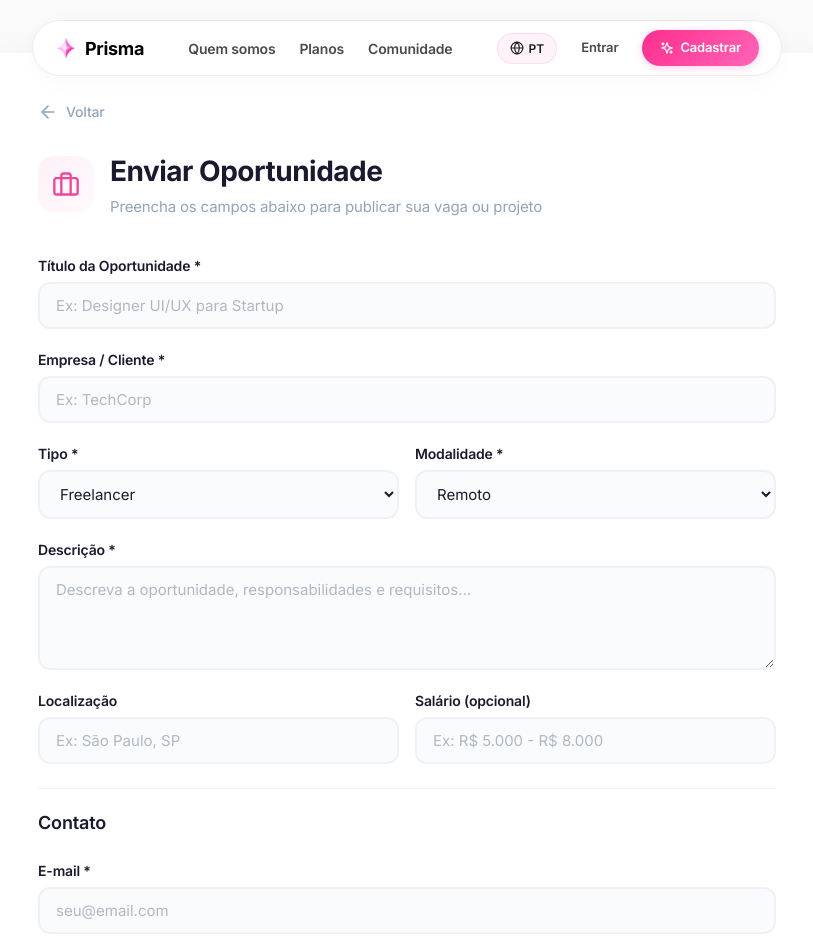
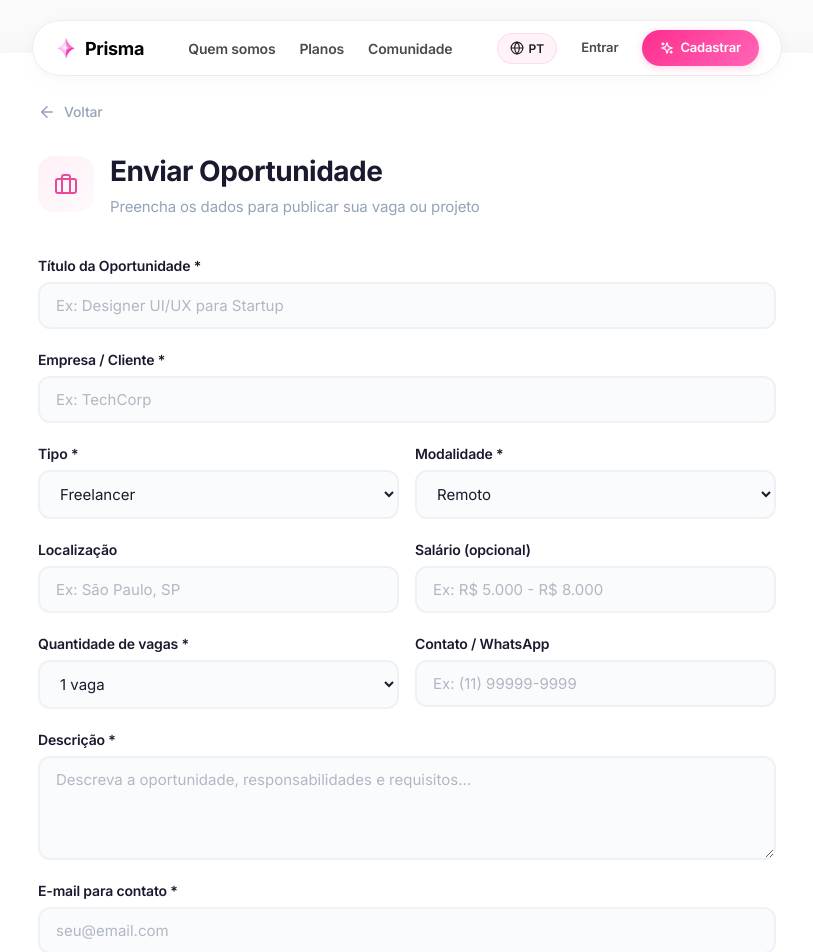
Before and after one commit to Isaiasdasilvaferreira/prisma-frontend, a React (Vite) app: page /enviar-oportunidade in a window 1280 px wide. Shown: the top 952 px of the page, without its empty margins (233-1046 px from the left). Built offline with nearby package versions, Linux system fonts and the light colour scheme; no server answers.

Commit message:
Update SubmitOpportunity.tsx

```diff
--- a/src/pages/SubmitOpportunity/SubmitOpportunity.tsx
+++ b/src/pages/SubmitOpportunity/SubmitOpportunity.tsx
@@ -4,7 +4,7 @@ import { Navbar } from '../../components/Navbar/Navbar';
 import { Footer } from '../../components/Footer/Footer';
 import { Button } from '../../components/Button/Button';
 import {
-  ArrowLeft, CheckCircle, Briefcase, MapPin, DollarSign, Mail, Building2
+  ArrowLeft, CheckCircle, Briefcase, MapPin, DollarSign, Mail, Building2, Users
 } from 'lucide-react';
 import './SubmitOpportunity.css';
 
@@ -18,6 +18,7 @@ export function SubmitOpportunity() {
     descricao: '',
     localizacao: '',
     salario: '',
+    quantidade: '1',
     email: '',
     contato: '',
   });
@@ -74,17 +75,17 @@ export function SubmitOpportunity() {
       <div className="submit-container">
         <div className="submit-card">
           <Link to="/" className="back-link">
-            <ArrowLeft size={20} />
+            <ArrowLeft size={18} />
             Voltar
           </Link>
 
           <div className="submit-header">
             <div className="submit-icon-wrapper">
-              <Briefcase size={28} />
+              <Briefcase size={24} />
             </div>
             <div>
               <h1>Enviar Oportunidade</h1>
-              <p>Preencha os campos abaixo para publicar sua vaga ou projeto</p>
+              <p>Preencha os dados para publicar sua vaga ou projeto</p>
             </div>
           </div>
 
@@ -133,18 +134,6 @@ export function SubmitOpportunity() {
               </div>
             </div>
 
-            <div className="form-group">
-              <label>Descrição *</label>
-              <textarea
-                name="descricao"
-                value={formData.descricao}
-                onChange={handleChange}
-                placeholder="Descreva a oportunidade, responsabilidades e requisitos..."
-                rows={4}
-                required
-              />
-            </div>
-
             <div className="form-row">
               <div className="form-group">
                 <label>Localização</label>
@@ -169,12 +158,49 @@ export function SubmitOpportunity() {
               </div>
             </div>
 
-            <div className="form-divider" />
+            <div className="form-row">
+              <div className="form-group">
+                <label>Quantidade de vagas *</label>
+                <select name="quantidade" value={formData.quantidade} onChange={handleChange} required>
+                  <option value="1">1 vaga</option>
+                  <option value="2">2 vagas</option>
+                  <option value="3">3 vagas</option>
+                  <option value="4">4 vagas</option>
+                  <option value="5">5 vagas</option>
+                  <option value="6">6 vagas</option>
+                  <option value="7">7 vagas</option>
+                  <option value="8">8 vagas</option>
+                  <option value="9">9 vagas</option>
+                  <option value="10">10+ vagas</option>
+                </select>
+              </div>
 
-            <h3 className="contact-title">Contato</h3>
+              <div className="form-group">
+                <label>Contato / WhatsApp</label>
+                <input
+                  type="text"
+                  name="contato"
+                  value={formData.contato}
+                  onChange={handleChange}
+                  placeholder="Ex: (11) 99999-9999"
+                />
+              </div>
+            </div>
 
             <div className="form-group">
-              <label>E-mail *</label>
+              <label>Descrição *</label>
+              <textarea
+                name="descricao"
+                value={formData.descricao}
+                onChange={handleChange}
+                placeholder="Descreva a oportunidade, responsabilidades e requisitos..."
+                rows={4}
+                required
+              />
+            </div>
+
+            <div className="form-group">
+              <label>E-mail para contato *</label>
               <input
                 type="email"
                 name="email"
@@ -185,21 +211,8 @@ export function SubmitOpportunity() {
               />
             </div>
 
-            <div className="form-group">
-              <label>Telefone / WhatsApp</label>
-              <input
-                type="text"
-                name="contato"
-                value={formData.contato}
-                onChange={handleChange}
-                placeholder="Ex: (11) 99999-9999"
-              />
-            </div>
-
             <div className="form-footer">
-              <p className="form-disclaimer">
-                Ao enviar, você concorda que as informações são precisas.
-              </p>
+              <p className="form-disclaimer">Ao enviar, você concorda que as informações são precisas.</p>
               <Button type="submit" size="lg" disabled={isSubmitting}>
                 {isSubmitting ? 'Enviando...' : 'Publicar Oportunidade'}
               </Button>
```
